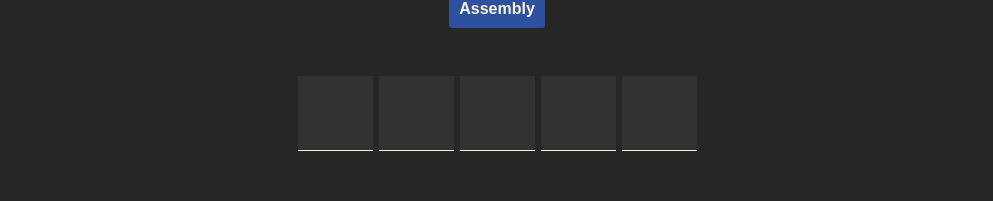
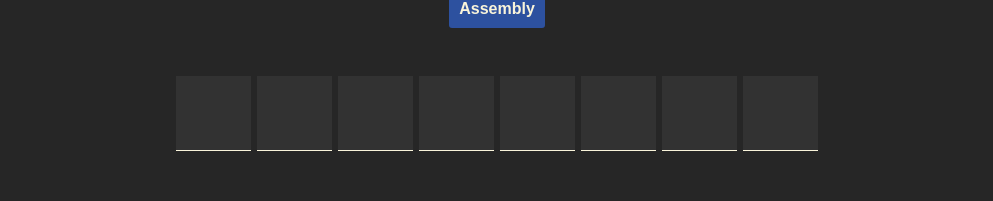
Before and after one commit to JamieJB123/react-assembly-endgame, a React (Vite) app: page / in a window 1280 px wide. Shown: the part 350-551 px from the top of the page, without its empty margins (143-1136 px from the left). Built offline with nearby package versions, Linux system fonts and the light colour scheme.

Commit message:
Import list of random words. Create function to randomly select a word from list. Use this to initialise state of currentWord in app when component mounts

```diff
--- a/src/App.jsx
+++ b/src/App.jsx
@@ -8,13 +8,14 @@ import Word from './components/Word'
 import Keyboard from './components/Keyboard'
 import {languages} from '../languages'
 import { nanoid } from 'nanoid'
-import { getFarewellText } from '../utils'
+import { getFarewellText, getWord  } from '../utils'
 
 export default function App() {
 // State values
-  const [ currentWord, setCurrentWord ] = useState("react")
+// Lazy state initialisation for currentWord
+  const [ currentWord, setCurrentWord ] = useState(() => getWord())
   const [ guessedLetters, setGuessedLetters ] = useState([])
-
+  console.log(currentWord)
 
   // Derived Values
   const wrongGuessCount = guessedLetters.filter(letter => !currentWord.includes(letter)).length
--- a/utils.js
+++ b/utils.js
@@ -1,3 +1,5 @@
+import { words } from './words'
+
 export function getFarewellText(language) {
     const options = [
         `Farewell, ${language}`,
@@ -17,3 +19,8 @@ export function getFarewellText(language) {
     const randomIndex = Math.floor(Math.random() * options.length);
     return options[randomIndex];
 }
+
+export function getWord() {
+    const randomNumber = Math.floor(Math.random() * words.length)
+    return words[randomNumber]
+}
--- /dev/null
+++ b/words.js
@@ -0,0 +1,484 @@
+export const words = [
+    "about",
+    "account",
+    "across",
+    "addition",
+    "after",
+    "again",
+    "against",
+    "agreement",
+    "almost",
+    "among",
+    "amount",
+    "amusement",
+    "angle",
+    "angry",
+    "animal",
+    "answer",
+    "apparatus",
+    "apple",
+    "approval",
+    "argument",
+    "attack",
+    "attempt",
+    "attention",
+    "authority",
+    "automatic",
+    "awake",
+    "balance",
+    "basin",
+    "basket",
+    "beautiful",
+    "because",
+    "before",
+    "behaviour",
+    "belief",
+    "berry",
+    "between",
+    "birth",
+    "bitter",
+    "black",
+    "blade",
+    "blood",
+    "board",
+    "boiling",
+    "bottle",
+    "brain",
+    "brake",
+    "branch",
+    "brass",
+    "bread",
+    "breath",
+    "brick",
+    "bridge",
+    "bright",
+    "broken",
+    "brother",
+    "brown",
+    "brush",
+    "bucket",
+    "building",
+    "burst",
+    "business",
+    "butter",
+    "button",
+    "camera",
+    "canvas",
+    "carriage",
+    "cause",
+    "certain",
+    "chain",
+    "chalk",
+    "chance",
+    "change",
+    "cheap",
+    "cheese",
+    "chemical",
+    "chest",
+    "chief",
+    "church",
+    "circle",
+    "clean",
+    "clear",
+    "clock",
+    "cloth",
+    "cloud",
+    "collar",
+    "colour",
+    "comfort",
+    "committee",
+    "common",
+    "company",
+    "complete",
+    "complex",
+    "condition",
+    "conscious",
+    "control",
+    "copper",
+    "cotton",
+    "cough",
+    "country",
+    "cover",
+    "crack",
+    "credit",
+    "crime",
+    "cruel",
+    "crush",
+    "current",
+    "curtain",
+    "curve",
+    "cushion",
+    "damage",
+    "danger",
+    "daughter",
+    "death",
+    "decision",
+    "degree",
+    "delicate",
+    "dependent",
+    "design",
+    "desire",
+    "detail",
+    "different",
+    "digestion",
+    "direction",
+    "dirty",
+    "discovery",
+    "disease",
+    "disgust",
+    "distance",
+    "division",
+    "doubt",
+    "drain",
+    "drawer",
+    "dress",
+    "drink",
+    "driving",
+    "early",
+    "earth",
+    "education",
+    "effect",
+    "elastic",
+    "electric",
+    "engine",
+    "enough",
+    "equal",
+    "error",
+    "event",
+    "every",
+    "example",
+    "exchange",
+    "existence",
+    "expansion",
+    "expert",
+    "false",
+    "family",
+    "father",
+    "feather",
+    "feeble",
+    "feeling",
+    "female",
+    "fertile",
+    "fiction",
+    "field",
+    "fight",
+    "finger",
+    "first",
+    "fixed",
+    "flame",
+    "flight",
+    "floor",
+    "flower",
+    "foolish",
+    "force",
+    "forward",
+    "frame",
+    "frequent",
+    "friend",
+    "front",
+    "fruit",
+    "future",
+    "garden",
+    "general",
+    "glass",
+    "glove",
+    "grain",
+    "grass",
+    "great",
+    "green",
+    "group",
+    "growth",
+    "guide",
+    "hammer",
+    "hanging",
+    "happy",
+    "harbour",
+    "harmony",
+    "healthy",
+    "hearing",
+    "heart",
+    "history",
+    "hollow",
+    "horse",
+    "hospital",
+    "house",
+    "humour",
+    "important",
+    "impulse",
+    "increase",
+    "industry",
+    "insect",
+    "insurance",
+    "interest",
+    "invention",
+    "island",
+    "jelly",
+    "jewel",
+    "journey",
+    "judge",
+    "kettle",
+    "knife",
+    "knowledge",
+    "language",
+    "laugh",
+    "learning",
+    "leather",
+    "letter",
+    "level",
+    "library",
+    "light",
+    "limit",
+    "linen",
+    "liquid",
+    "little",
+    "living",
+    "loose",
+    "machine",
+    "manager",
+    "market",
+    "married",
+    "match",
+    "material",
+    "measure",
+    "medical",
+    "meeting",
+    "memory",
+    "metal",
+    "middle",
+    "military",
+    "minute",
+    "mixed",
+    "money",
+    "monkey",
+    "month",
+    "morning",
+    "mother",
+    "motion",
+    "mountain",
+    "mouth",
+    "muscle",
+    "music",
+    "narrow",
+    "nation",
+    "natural",
+    "necessary",
+    "needle",
+    "nerve",
+    "night",
+    "noise",
+    "normal",
+    "north",
+    "number",
+    "offer",
+    "office",
+    "operation",
+    "opinion",
+    "opposite",
+    "orange",
+    "order",
+    "ornament",
+    "other",
+    "owner",
+    "paint",
+    "paper",
+    "parallel",
+    "parcel",
+    "paste",
+    "payment",
+    "peace",
+    "pencil",
+    "person",
+    "physical",
+    "picture",
+    "place",
+    "plane",
+    "plant",
+    "plate",
+    "please",
+    "pleasure",
+    "plough",
+    "pocket",
+    "point",
+    "poison",
+    "polish",
+    "political",
+    "porter",
+    "position",
+    "possible",
+    "potato",
+    "powder",
+    "power",
+    "present",
+    "price",
+    "print",
+    "prison",
+    "private",
+    "probable",
+    "process",
+    "produce",
+    "profit",
+    "property",
+    "prose",
+    "protest",
+    "public",
+    "purpose",
+    "quality",
+    "question",
+    "quick",
+    "quiet",
+    "quite",
+    "range",
+    "reaction",
+    "reading",
+    "ready",
+    "reason",
+    "receipt",
+    "record",
+    "regret",
+    "regular",
+    "relation",
+    "religion",
+    "request",
+    "respect",
+    "reward",
+    "rhythm",
+    "right",
+    "river",
+    "rough",
+    "round",
+    "scale",
+    "school",
+    "science",
+    "scissors",
+    "screw",
+    "second",
+    "secret",
+    "secretary",
+    "selection",
+    "sense",
+    "separate",
+    "serious",
+    "servant",
+    "shade",
+    "shake",
+    "shame",
+    "sharp",
+    "sheep",
+    "shelf",
+    "shirt",
+    "shock",
+    "short",
+    "silver",
+    "simple",
+    "sister",
+    "skirt",
+    "sleep",
+    "slope",
+    "small",
+    "smash",
+    "smell",
+    "smile",
+    "smoke",
+    "smooth",
+    "snake",
+    "sneeze",
+    "society",
+    "solid",
+    "sound",
+    "south",
+    "space",
+    "spade",
+    "special",
+    "sponge",
+    "spoon",
+    "spring",
+    "square",
+    "stage",
+    "stamp",
+    "start",
+    "statement",
+    "station",
+    "steam",
+    "steel",
+    "stick",
+    "sticky",
+    "stiff",
+    "still",
+    "stitch",
+    "stocking",
+    "stomach",
+    "stone",
+    "store",
+    "story",
+    "straight",
+    "strange",
+    "street",
+    "stretch",
+    "strong",
+    "structure",
+    "substance",
+    "sudden",
+    "sugar",
+    "summer",
+    "support",
+    "surprise",
+    "sweet",
+    "system",
+    "table",
+    "taste",
+    "teaching",
+    "tendency",
+    "theory",
+    "there",
+    "thick",
+    "thing",
+    "thought",
+    "thread",
+    "throat",
+    "through",
+    "through",
+    "thumb",
+    "thunder",
+    "ticket",
+    "tight",
+    "tired",
+    "together",
+    "tomorrow",
+    "tongue",
+    "tooth",
+    "touch",
+    "trade",
+    "train",
+    "transport",
+    "trick",
+    "trouble",
+    "trousers",
+    "twist",
+    "umbrella",
+    "under",
+    "value",
+    "verse",
+    "vessel",
+    "violent",
+    "voice",
+    "waiting",
+    "waste",
+    "watch",
+    "water",
+    "weather",
+    "weight",
+    "wheel",
+    "where",
+    "while",
+    "whistle",
+    "white",
+    "window",
+    "winter",
+    "woman",
+    "wound",
+    "writing",
+    "wrong",
+    "yellow",
+    "yesterday",
+    "young"
+];
```
